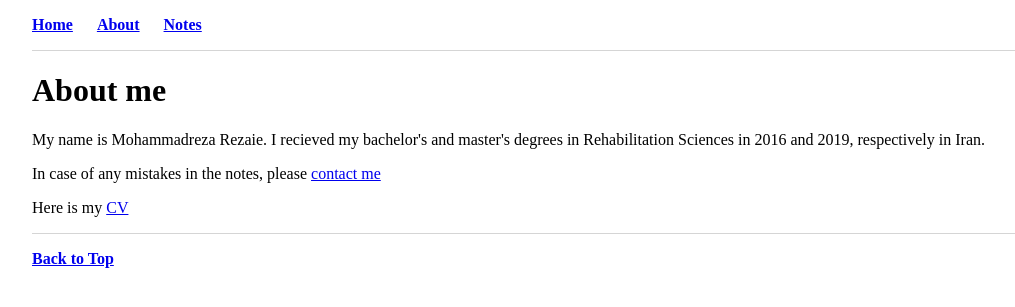
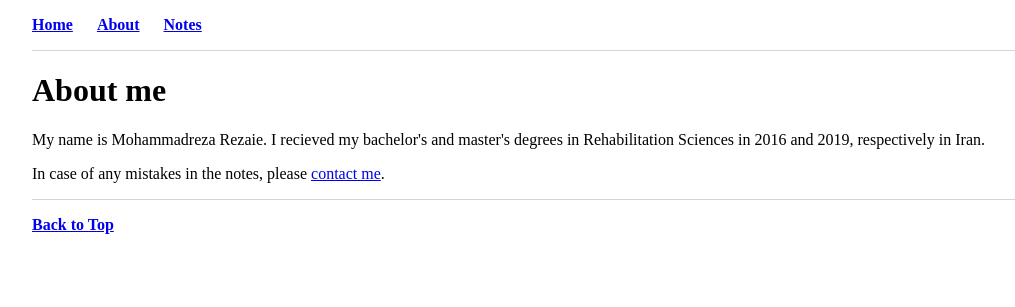
Before and after one commit to mrrezaie/mrrezaie.github.io, a Jekyll site: the page built from about/index.html, in a window 1280 px wide. Shown: the top 307 px of the page, without its empty margins (11-1026 px from the left). Built offline with Jekyll 4.4.1, drawn with Linux system fonts in a browser that asks for light colours.

Commit message:
Update index.html

```diff
--- a/about/index.html
+++ b/about/index.html
@@ -6,6 +6,5 @@ title: About me
 <div>
 	<h1>About me</h1>
 	<p> My name is Mohammadreza Rezaie. I recieved my bachelor's and master's degrees in Rehabilitation Sciences in 2016 and 2019, respectively in Iran.</p>
-	<p> In case of any mistakes in the notes, please <a href="mailto:mrrezaie@outlook.com" target="_blank" rel="noopener noreferrer">contact me</a> </p>
-	<p>Here is my <a href="cv.html" target="_blank" rel="noopener noreferrer">CV</a> </p>
+	<p> In case of any mistakes in the notes, please <a href="mailto:mrrezaie@outlook.com" target="_blank" rel="noopener noreferrer">contact me</a>. </p>
 </div>
```
